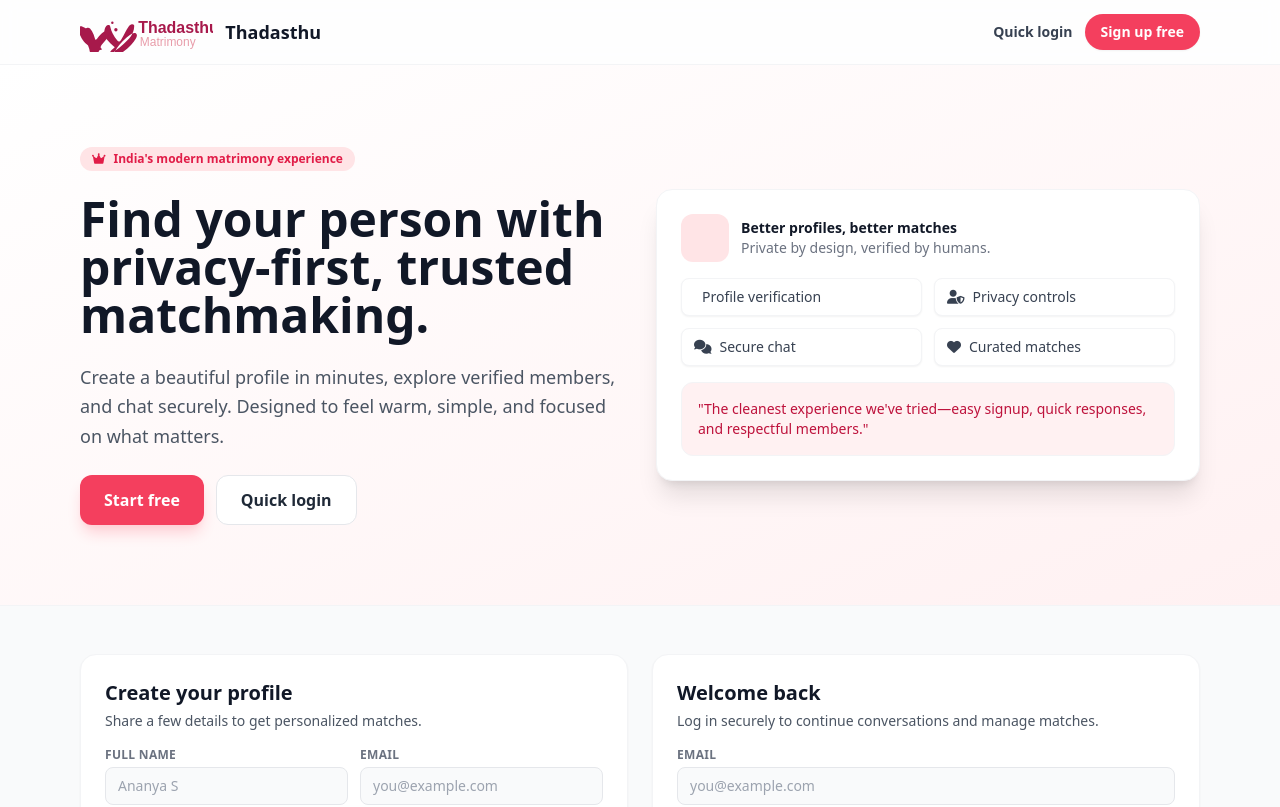
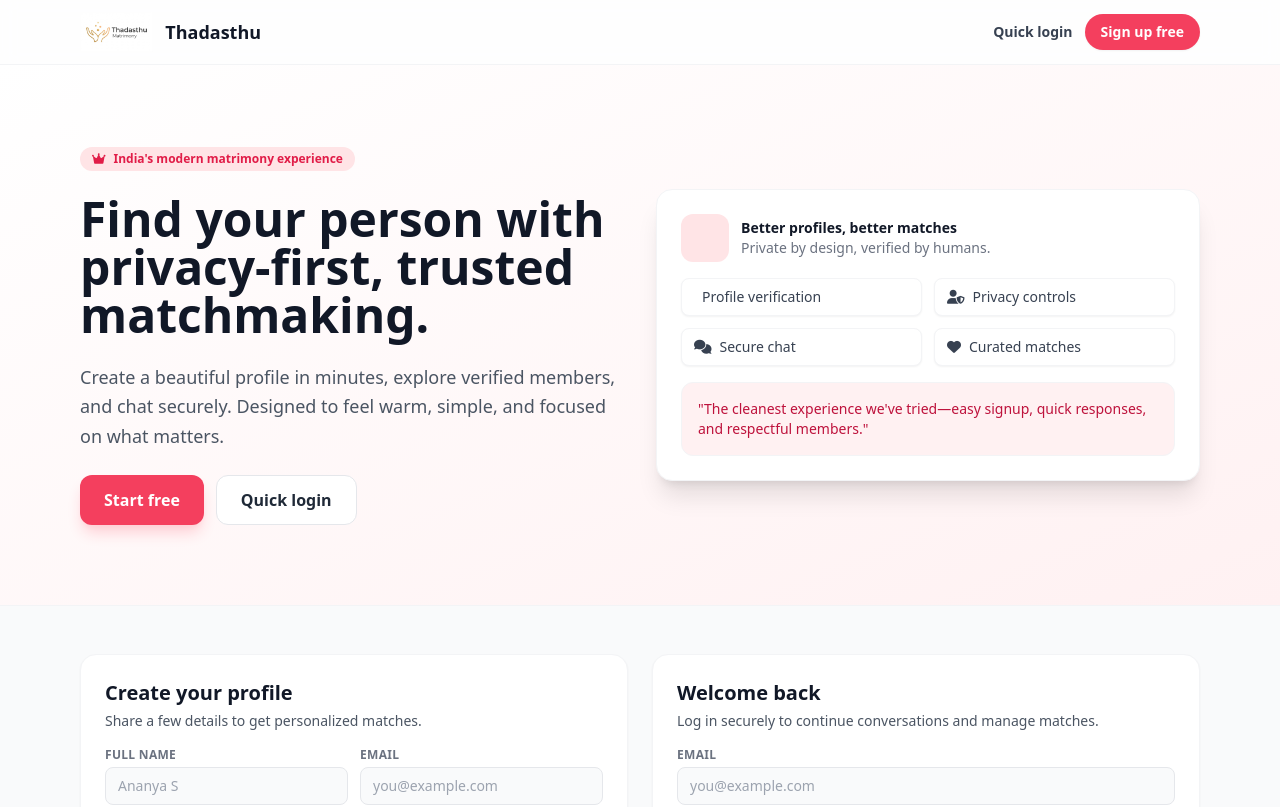
Before and after one commit to nitishamraji/matrimony-app, a React (Vite) app in the folder frontend/: page / in a window 1280 px wide. Shown: the top 807 px of the page. Built offline with nearby package versions, Linux system fonts and the light colour scheme; the HTML template or start-up script is replaced by a standard one.

Commit message:
Use PNG brand logo in navbar

```diff
--- a/frontend/src/App.jsx
+++ b/frontend/src/App.jsx
@@ -293,7 +293,7 @@ function Navbar({ currentUser, onNavigateHome, onNavigateProfile, onOpenRegister
           onClick={onNavigateHome}
         >
           <img
-            src="/public/brand/thadasthu-logo.svg"
+            src="/public/brand/thadasthu-logo.png"
             alt="Thadasthu logo"
             className="h-9 w-auto sm:h-10"
           />
```
